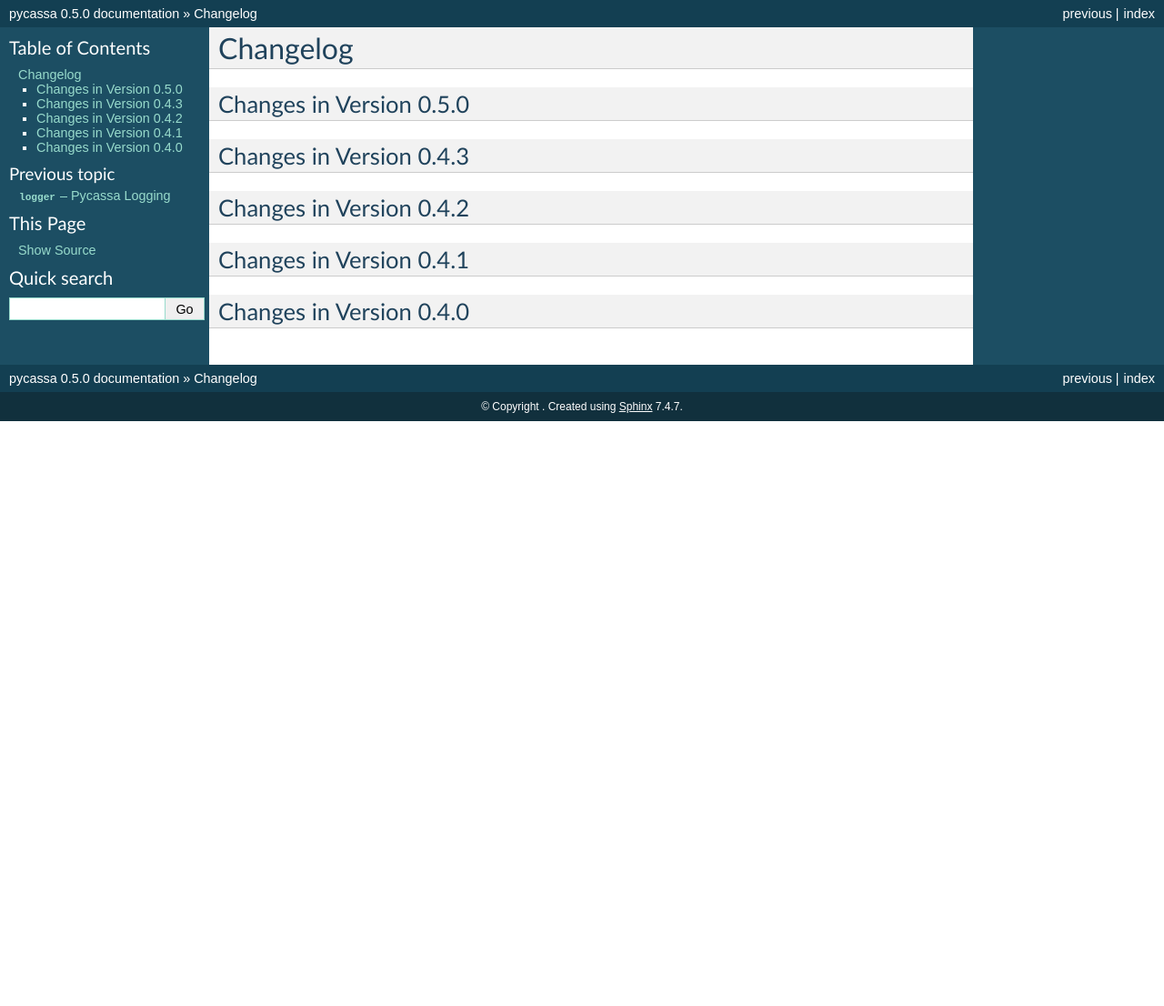
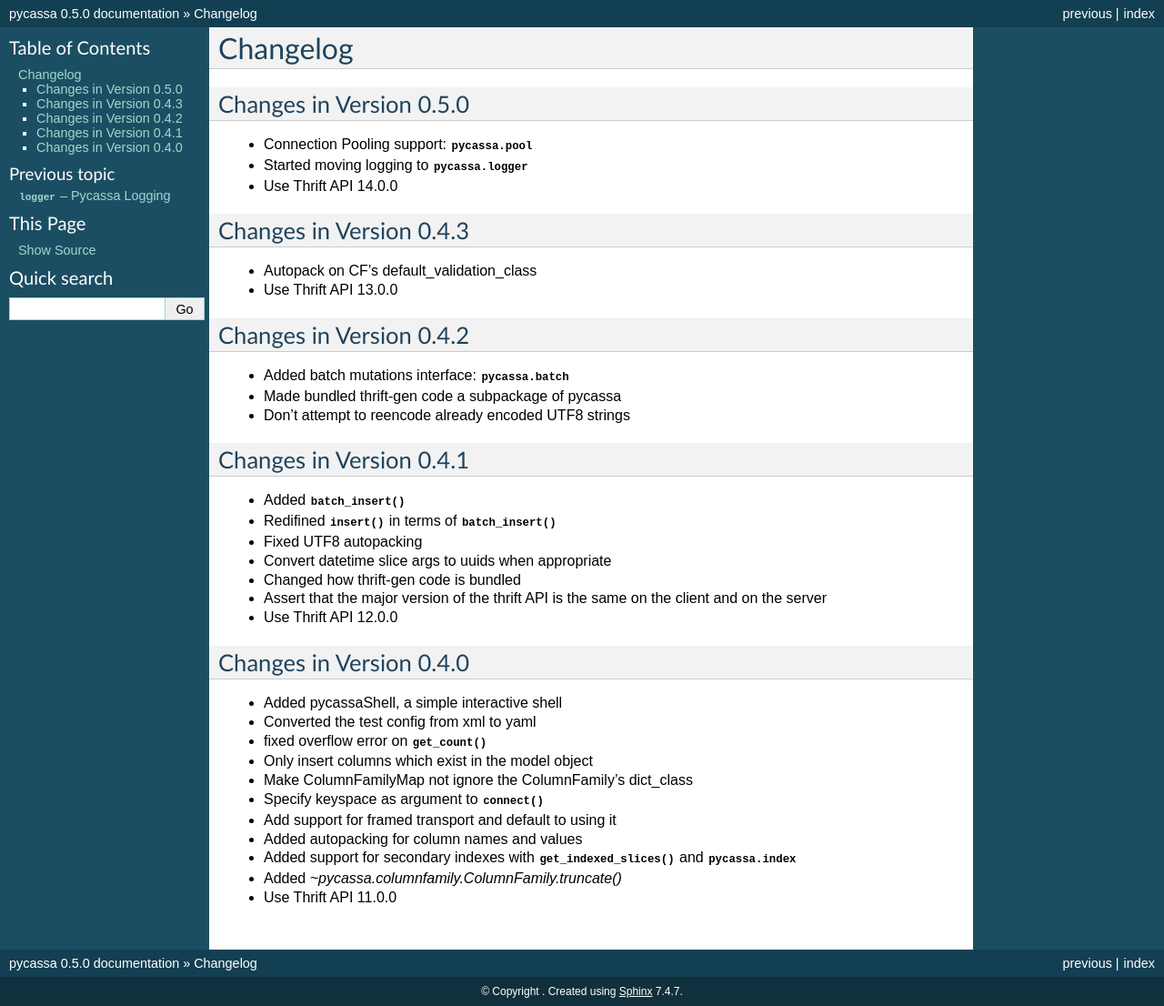
Before and after one commit to pycassa/pycassa, a Sphinx documentation site: the page built from doc/changelog.rst, in a window 1280 px wide. Shown: the whole page at 91% size. Built offline with Sphinx 7.4.7, drawn with Linux system fonts in a browser that asks for light colours; before the commit the page ends 900 px from its top, so only the background shows below that.

Commit message:
Filled in changelog.

```diff
--- a/doc/changelog.rst
+++ b/doc/changelog.rst
@@ -4,14 +4,50 @@ Changelog
 Changes in Version 0.5.0
 ------------------------
 
+- Connection Pooling support: :mod:`pycassa.pool`
+- Started moving logging to :mod:`pycassa.logger`
+- Use Thrift API 14.0.0
+
 Changes in Version 0.4.3
 ------------------------
+
+- Autopack on CF's default_validation_class
+- Use Thrift API 13.0.0
 
 Changes in Version 0.4.2
 ------------------------
 
+- Added batch mutations interface: :mod:`pycassa.batch`
+- Made bundled thrift-gen code a subpackage of pycassa
+- Don't attempt to reencode already encoded UTF8 strings
+
 Changes in Version 0.4.1
 ------------------------
 
+- Added :meth:`~pycassa.columnfamily.ColumnFamily.batch_insert()`
+- Redifined :meth:`~pycassa.columnfamily.ColumnFamily.insert()`
+  in terms of :meth:`~pycassa.columnfamily.ColumnFamily.batch_insert()`
+- Fixed UTF8 autopacking
+- Convert datetime slice args to uuids when appropriate
+- Changed how thrift-gen code is bundled
+- Assert that the major version of the thrift API is the same on the
+  client and on the server
+- Use Thrift API 12.0.0
+
 Changes in Version 0.4.0
 ------------------------
+
+- Added pycassaShell, a simple interactive shell
+- Converted the test config from xml to yaml
+- fixed overflow error on
+  :meth:`~pycassa.columnfamily.ColumnFamily.get_count()`
+- Only insert columns which exist in the model object
+- Make ColumnFamilyMap not ignore the ColumnFamily's dict_class
+- Specify keyspace as argument to :meth:`~pycassa.connection.connect()`
+- Add support for framed transport and default to using it
+- Added autopacking for column names and values
+- Added support for secondary indexes with
+  :meth:`~pycassa.columnfamily.ColumnFamily.get_indexed_slices()`
+  and :mod:`pycassa.index`
+- Added `~pycassa.columnfamily.ColumnFamily.truncate()`
+- Use Thrift API 11.0.0
```
